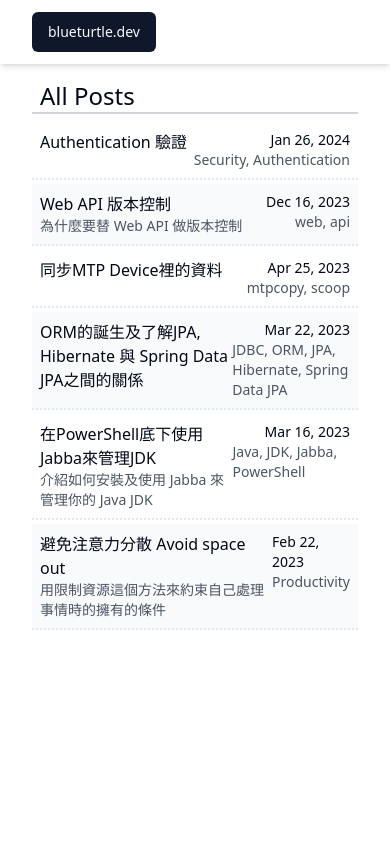
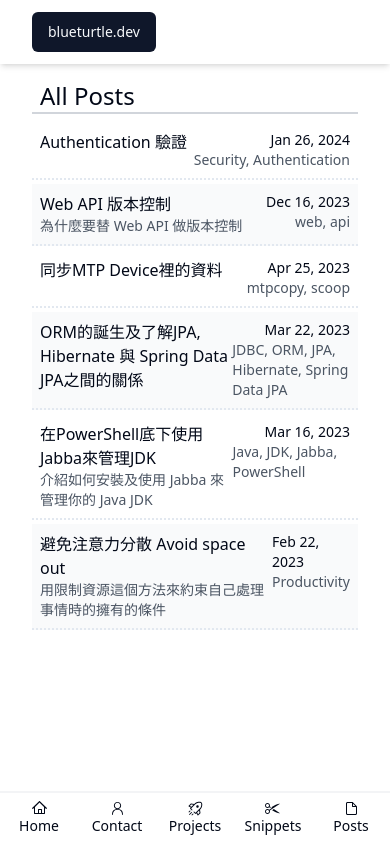
Before and after one commit to tarmacChen/blueturtle.dev, a Next.js app: page /posts in a window 390 px wide. Built offline with nearby package versions, Linux system fonts and the light colour scheme.

Commit message:
fix mobile navbar on posts page

```diff
--- a/src/pages/posts/index.tsx
+++ b/src/pages/posts/index.tsx
@@ -5,6 +5,7 @@ import React, { useEffect, useState } from 'react';
 import { useScroll } from '@/hooks/useScroll';
 import { withListItemDecorator } from '@/lib/helper';
 import { PostItem } from '@/components/PostItem';
+import { FooterSection } from '@/components/FooterSection';
 
 export async function getStaticProps() {
   const files = getMarkdownFiles().sort(sortByCreatedTime).reverse();
@@ -48,7 +49,8 @@ export default function PostsPage({ mdFiles }: { mdFiles: MarkdownFile[] }) {
     });
 
     return (
-      <MainWrapper showMobileNavbar={isScrollingUp}>
+      <>
+        <MainWrapper>
           <h1 className="text-2xl border-b-2 pl-2 mb-2 border-b-gray-300">
             All Posts
           </h1>
@@ -59,6 +61,9 @@ export default function PostsPage({ mdFiles }: { mdFiles: MarkdownFile[] }) {
             })}
           </div>
         </MainWrapper>
+
+        {isScrollingUp && <FooterSection />}
+      </>
     );
   }
 }
```
Lines whose indentation alone changed are shown as unchanged.
